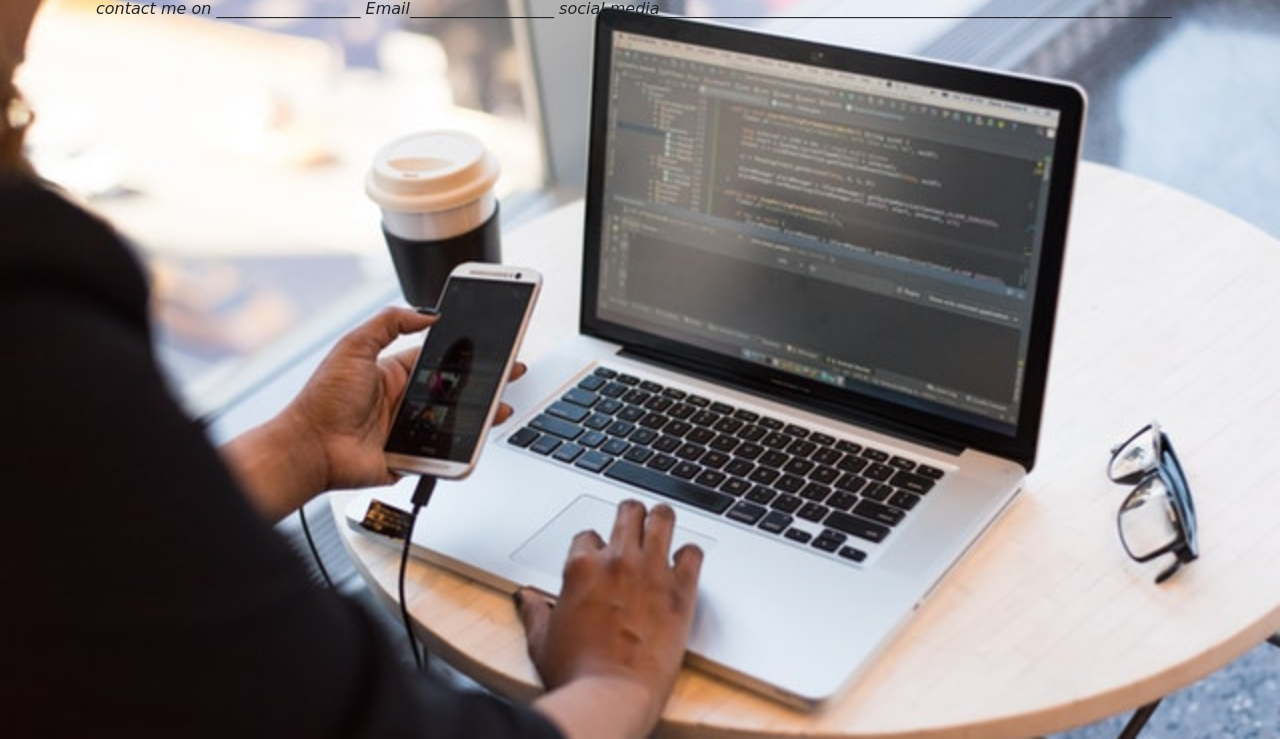
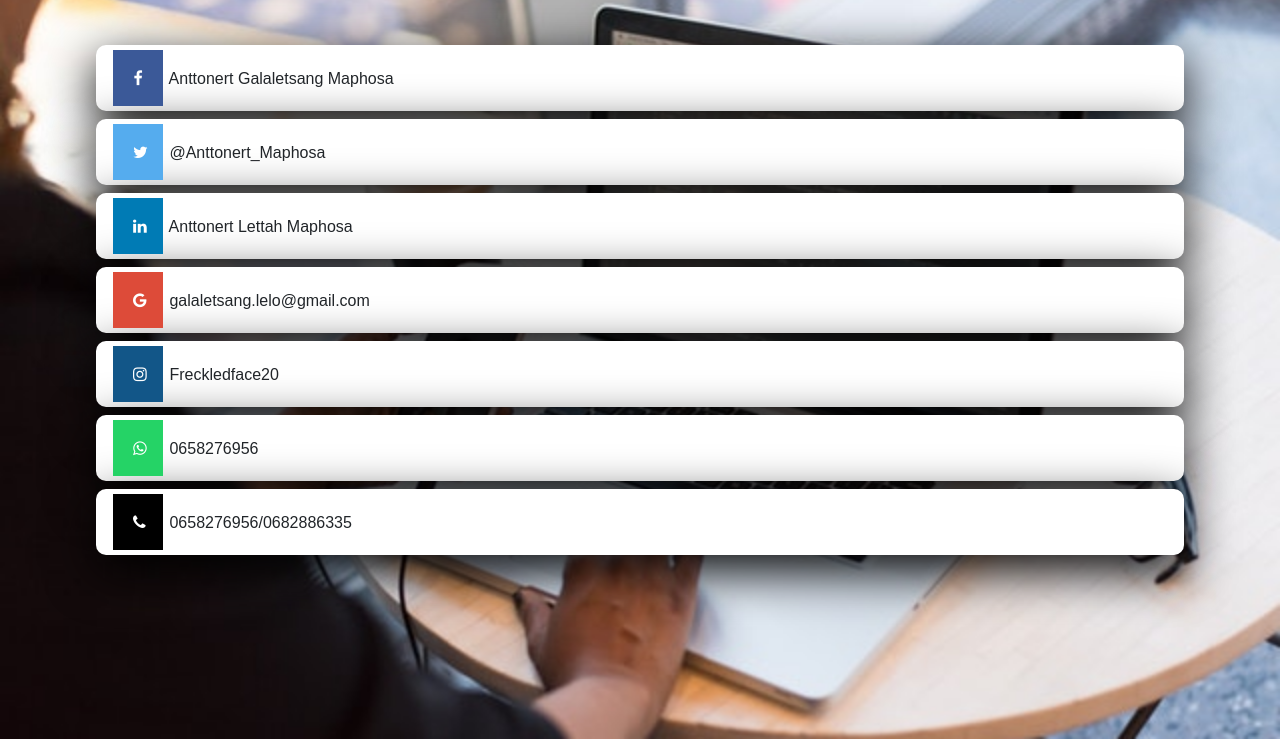
Before and after one commit to Anttonertmaphosa/Portfolio-Website, a plain HTML site: page Contacts.html in a window 1280 px wide. Shown: the part 61-800 px from the top of the page. Drawn offline with nearby package versions, Linux system fonts and the light colour scheme.

Commit message:
final commit

```diff
--- a/Contacts.html
+++ b/Contacts.html
@@ -3,15 +3,19 @@
 <head>
     <meta charset="UTF-8">
     <meta name="viewport" content="width=device-width, initial-scale=1.0">
-    <title>Contacts</title>
+    <title>Abouts</title>
     <script src="https://code.jquery.com/jquery-3.4.1.slim.min.js" integrity="sha384-J6qa4849blE2+poT4WnyKhv5vZF5SrPo0iEjwBvKU7imGFAV0wwj1yYfoRSJoZ+n" crossorigin="anonymous"></script>
     <script src="https://cdn.jsdelivr.net/npm/popper.js@1.16.0/dist/umd/popper.min.js" integrity="sha384-Q6E9RHvbIyZFJoft+2mJbHaEWldlvI9IOYy5n3zV9zzTtmI3UksdQRVvoxMfooAo" crossorigin="anonymous"></script>
     <script src="https://stackpath.bootstrapcdn.com/bootstrap/4.4.1/js/bootstrap.min.js" integrity="sha384-wfSDF2E50Y2D1uUdj0O3uMBJnjuUD4Ih7YwaYd1iqfktj0Uod8GCExl3Og8ifwB6" crossorigin="anonymous"></script>
     <link rel="stylesheet" href="https://stackpath.bootstrapcdn.com/bootstrap/4.4.1/css/bootstrap.min.css" integrity="sha384-Vkoo8x4CGsO3+Hhxv8T/Q5PaXtkKtu6ug5TOeNV6gBiFeWPGFN9MuhOf23Q9Ifjh" crossorigin="anonymous">
     <link rel="stylesheet" href="style.css">
+    <link rel="stylesheet" href="https://cdnjs.cloudflare.com/ajax/libs/font-awesome/4.7.0/css/font-awesome.min.css">
+
 </head>
 <body>
-    <div>
+    <div class="container">
+        <div class="row">
+            <div class="col">
                 <header>
                     <nav class="navbar navbar-expand-md navbar-light bg-primary sticky-top">
                         <ul class="navbar-nav">
@@ -30,15 +34,56 @@
                             <li class="nav-item">
                                 <a class="nav-link" href="Portfolio.html">Portfolio</a>
                             </li>
+
                         </ul>
 
                     </nav>
                </header>
             </div>
-    <p>
-        contact me on __________________
-        Email__________________
-        social media________________________________________________________________
-    </p>
+        </div>
+            <div class="row mt-5 container-box2 align-items-center">
+              <div class="col">
+                <a href="#" class="fa fa-facebook"></a>
+            <span>Anttonert Galaletsang Maphosa</span>
+            </div>
+            </div>
+            <div class="row mt-2 container-box2 align-items-center">
+                <div class="col">
+                    <a href="#" class="fa fa-twitter"></a>
+                <span>@Anttonert_Maphosa</span>
+                </div>
+            </div>
+                <div class="row mt-2 container-box2 align-items-center">
+                    <div class="col">
+                      <a href="#" class="fa fa-linkedin"></a>
+                    <span>Anttonert Lettah Maphosa</span>
+                    </div>
+                    </div>
+                    <div class="row mt-2 container-box2 align-items-center">
+                        <div class="col">
+                          <a href="#" class="fa fa-google"></a>
+                          <span>galaletsang.lelo@gmail.com</span>
+                        </div>
+                    </div>
+                        <div class="row mt-2 container-box2 align-items-center">
+                            <div class="col">
+                              <a href="#" class="fa fa-instagram"></a>
+                              <span>Freckledface20</span>
+                            </div>
+    </div>
+    <div class="row mt-2 container-box2 align-items-center">
+        <div class="col">
+          <a href="#" class="fa fa-whatsapp"></a>
+          <span>0658276956</span>
+        </div>
+</div>
+<div class="row mt-2 container-box2 align-items-center">
+    <div class="col">
+      <a href="#" class="fa  fa-phone"></a>
+      <span>0658276956/0682886335</span>
+    </div>
+</div>
+    </div>
+
 </body>
 </html>
--- a/style.css
+++ b/style.css
@@ -18,15 +18,9 @@ body{
     font-family: sans-serif;
     background: url('../images/person-looking-at-phone-and-at-macbook-pro-1181244.jpg');
     background-size: cover;
-    background-repeat: no-repeat;
+
 }
 .container-box2{
-    position: absolute;
-    top: 50%;
-    left: 50%;
-    transform: translate(-50%,-50%);
-    width: 600px;
-    padding: 30px;
     background: #fff;
     box-sizing: border-box;
     border-radius: 10px;
@@ -46,3 +40,72 @@ h1{
     grid-template-columns: 1fr;
     grid-gap: 1em;
 }
+.fa {
+    padding: 20px;
+    font-size: 30px;
+    width: 50px;
+    text-align: center;
+    text-decoration: none;
+    margin: 5px 2px;
+  }
+  .fa:hover {
+    opacity: 0.7;
+}
+
+.fa-facebook {
+  background: #3B5998;
+  color: white;
+}
+
+.fa-twitter {
+  background: #55ACEE;
+  color: white;
+}
+
+.fa-google {
+  background: #dd4b39;
+  color: white;
+}
+
+.fa-linkedin {
+  background: #007bb5;
+  color: white;
+}
+
+.fa-instagram {
+  background: #125688;
+  color: white;
+}
+
+.fa-whatsapp {
+  background-color: #25D366;
+  color: white;
+}
+.fa-phone {
+  background-color: black;
+  color: white;
+}
+
+.fa-html5 {
+  background-color: mediumblue;
+  color: white;
+}
+
+.fa-css3 {
+  background-color: teal;
+  color: white;
+}
+
+.fa-Javascript {
+  background-color: yellow;
+  color: yellow;
+}
+
+.fa-github {
+  background-color: black;
+  color: white;
+}
+.fa-bootstrap4 {
+  background-color: blueviolet;
+  color: blueviolet;
+}
```
Also changed, not shown: About.html (+2 -2 lines), Portfolio.html (+16 -9 lines), Skills.html (+43 -9 lines). Lines whose indentation alone changed are shown as unchanged.
